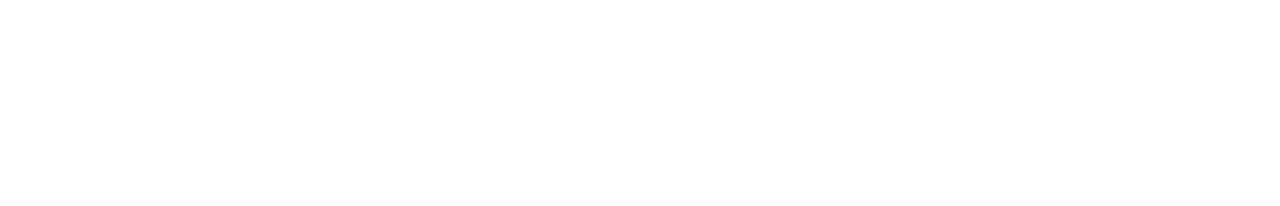
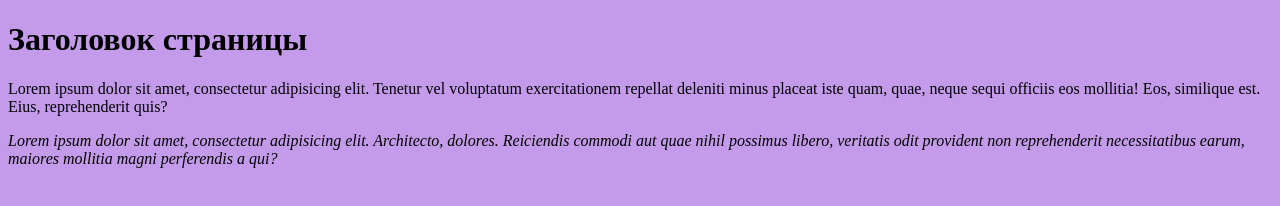
Before and after one commit to lenyuska/test, a plain HTML site: page Desktop/web/index.html in a window 1280 px wide. Drawn offline with Linux system fonts and the light colour scheme.

Commit message:
Add files via upload

```diff
--- a/Desktop/web/index.html
+++ b/Desktop/web/index.html
@@ -3,9 +3,14 @@
     <head>
         <meta charset="UTF-8">
         <meta name="viewport" content="width=device-width, initial-scale=1.0">
+        <link rel="stylesheet" href="css/style.css">
         <title> Документ </title>
     </head>
     <body>
-
+       <h1>Заголовок страницы</h1>
+       <p>Lorem ipsum dolor sit amet, consectetur adipisicing elit. Tenetur vel voluptatum exercitationem repellat deleniti minus placeat iste quam, quae, neque sequi officiis eos mollitia! Eos, similique est. Eius, reprehenderit quis?</p>
+       <p class="kurs">
+       Lorem ipsum dolor sit amet, consectetur adipisicing elit. Architecto, dolores. Reiciendis commodi aut quae nihil possimus libero, veritatis odit provident non reprehenderit necessitatibus earum, maiores mollitia magni perferendis a qui?
+       </p>
     </body>
 </html>
```
